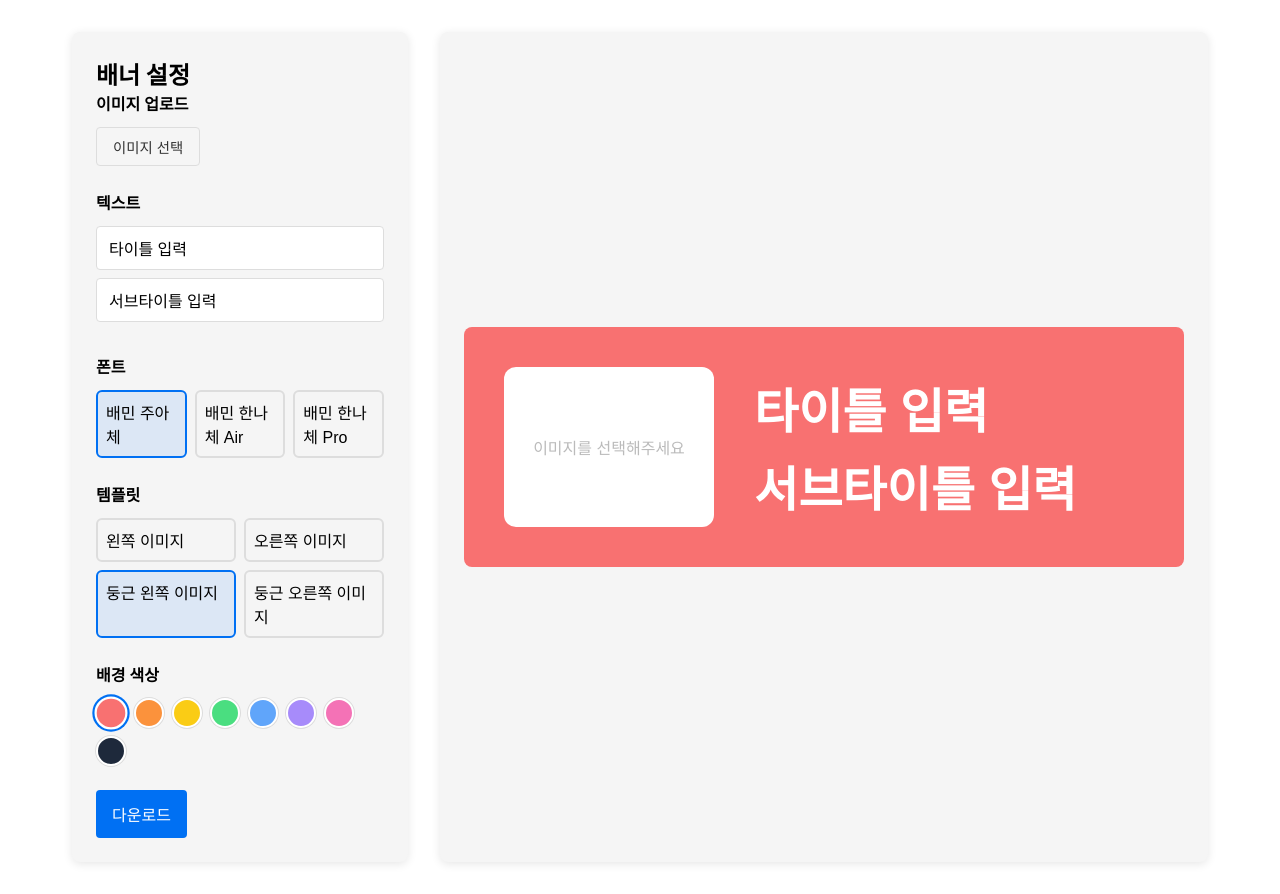
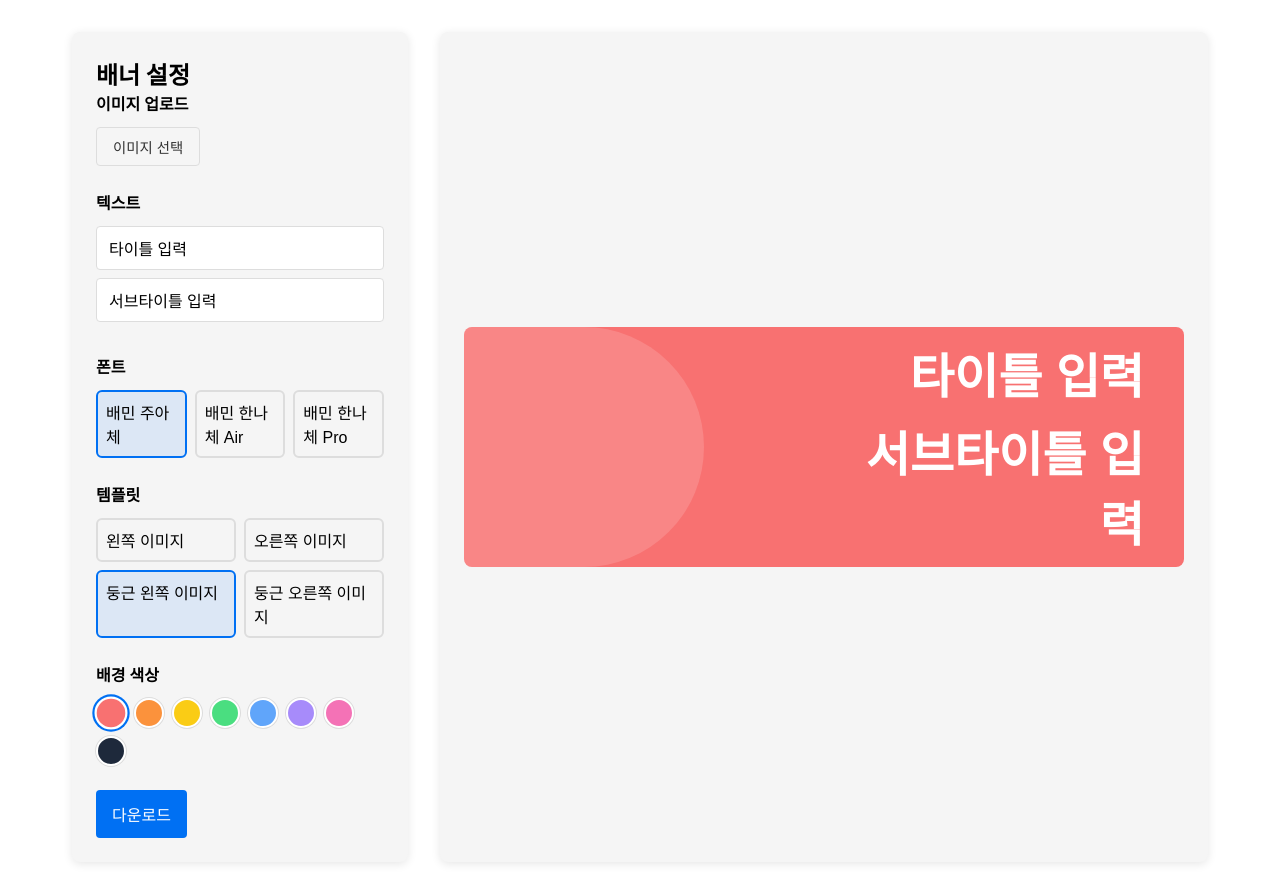
Before and after one commit to telostory/banner-editor, a Next.js app: page / in a window 1280 px wide. Both pictures are taken after a click on the element "둥근 왼쪽 이미지". Built offline with nearby package versions, Linux system fonts and the light colour scheme; a web font is replaced by a local one.

Commit message:
템플릿 디자인 업데이트: 모서리 라운드 및 반원형 템플릿 추가

```diff
--- a/app/components/BannerEditor.js
+++ b/app/components/BannerEditor.js
@@ -18,32 +18,32 @@ const PRESET_COLORS = [
 
 const TEMPLATES = [
   {
-    id: 'left-image',
+    id: 'left-image-rounded',
     name: '왼쪽 이미지',
-    imagePosition: 'left',
-    textPosition: 'right',
-    imageStyle: 'normal',
-  },
-  {
-    id: 'right-image',
-    name: '오른쪽 이미지',
-    imagePosition: 'right',
-    textPosition: 'left',
-    imageStyle: 'normal',
-  },
-  {
-    id: 'rounded-left',
-    name: '둥근 왼쪽 이미지',
     imagePosition: 'left',
     textPosition: 'right',
     imageStyle: 'rounded',
   },
   {
-    id: 'rounded-right',
+    id: 'right-image-rounded',
+    name: '오른쪽 이미지',
+    imagePosition: 'right',
+    textPosition: 'left',
+    imageStyle: 'rounded',
+  },
+  {
+    id: 'semicircle-left',
+    name: '둥근 왼쪽 이미지',
+    imagePosition: 'left',
+    textPosition: 'right',
+    imageStyle: 'semicircle',
+  },
+  {
+    id: 'semicircle-right',
     name: '둥근 오른쪽 이미지',
     imagePosition: 'right',
     textPosition: 'left',
-    imageStyle: 'rounded',
+    imageStyle: 'semicircle',
   },
 ];
 
--- a/app/components/BannerPreview.js
+++ b/app/components/BannerPreview.js
@@ -4,6 +4,164 @@ import { forwardRef } from 'react';
 
 const BannerPreview = forwardRef(({ bannerConfig }, ref) => {
   const { title, subtitle, backgroundColor, template, image, font } = bannerConfig;
+
+  // 이미지 스타일에 따른 렌더링 결정
+  const renderBanner = () => {
+    if (template.imageStyle === 'semicircle') {
+      return renderSemicircleTemplate();
+    } else {
+      return renderRoundedTemplate();
+    }
+  };
+
+  // 둥근 모서리 이미지 템플릿 (1, 2번 케이스)
+  const renderRoundedTemplate = () => {
+    const isLeft = template.imagePosition === 'left';
+
+    return (
+      <>
+        <div
+          style={{
+            position: 'absolute',
+            [isLeft ? 'left' : 'right']: '40px',
+            top: '50%',
+            transform: 'translateY(-50%)',
+            width: '210px',
+            height: '160px',
+          }}
+        >
+          {image ? (
+            <div style={{
+              width: '100%',
+              height: '100%',
+              borderRadius: '12px',
+              overflow: 'hidden'
+            }}>
+              <img
+                src={image}
+                alt="배너 이미지"
+                style={{ width: '100%', height: '100%', objectFit: 'cover' }}
+              />
+            </div>
+          ) : (
+            <div
+              style={{
+                width: '100%',
+                height: '100%',
+                backgroundColor: '#ffffff',
+                display: 'flex',
+                justifyContent: 'center',
+                alignItems: 'center',
+                borderRadius: '12px',
+                overflow: 'hidden'
+              }}
+            >
+              <span style={{ color: '#bbbbbb' }}>이미지를 선택해주세요</span>
+            </div>
+          )}
+        </div>
+        <div
+          className={font.className}
+          style={{
+            position: 'absolute',
+            [isLeft ? 'left' : 'right']: '290px',
+            [isLeft ? 'right' : 'left']: '40px',
+            top: '50%',
+            transform: 'translateY(-50%)',
+            color: 'white',
+          }}
+        >
+          <h1 style={{ fontSize: '3.0rem', marginBottom: '8px' }}>{title}</h1>
+          <h2 style={{ fontSize: '3.0rem' }}>{subtitle}</h2>
+        </div>
+      </>
+    );
+  };
+
+  // 반원형 템플릿 (3, 4번 케이스)
+  const renderSemicircleTemplate = () => {
+    const isLeft = template.imagePosition === 'left';
+    const semicircleSize = 480; // 반원 크기
+
+    return (
+      <>
+        <div
+          style={{
+            position: 'absolute',
+            [isLeft ? 'left' : 'right']: -semicircleSize / 2,
+            top: 0,
+            width: semicircleSize,
+            height: '240px',
+            overflow: 'hidden',
+            borderRadius: isLeft ? '0 240px 240px 0' : '240px 0 0 240px',
+            backgroundColor: 'rgba(255, 255, 255, 0.15)',
+          }}
+        >
+          {image ? (
+            <div style={{
+              position: 'relative',
+              width: '100%',
+              height: '100%',
+              display: 'flex',
+              justifyContent: isLeft ? 'flex-start' : 'flex-end',
+              alignItems: 'center'
+            }}>
+              <img
+                src={image}
+                alt="배너 이미지"
+                style={{
+                  width: '240px',
+                  height: '180px',
+                  objectFit: 'cover',
+                  marginLeft: isLeft ? '0' : 'auto',
+                  marginRight: isLeft ? 'auto' : '0',
+                  borderRadius: '12px'
+                }}
+              />
+            </div>
+          ) : (
+            <div style={{
+              position: 'relative',
+              width: '100%',
+              height: '100%',
+              display: 'flex',
+              justifyContent: isLeft ? 'flex-start' : 'flex-end',
+              alignItems: 'center'
+            }}>
+              <div style={{
+                width: '240px',
+                height: '180px',
+                backgroundColor: '#ffffff',
+                display: 'flex',
+                justifyContent: 'center',
+                alignItems: 'center',
+                marginLeft: isLeft ? '0' : 'auto',
+                marginRight: isLeft ? 'auto' : '0',
+                borderRadius: '12px'
+              }}>
+                <span style={{ color: '#bbbbbb' }}>이미지를 선택해주세요</span>
+              </div>
+            </div>
+          )}
+        </div>
+        <div
+          className={font.className}
+          style={{
+            position: 'absolute',
+            [isLeft ? 'right' : 'left']: '40px',
+            width: '300px',
+            top: '50%',
+            transform: 'translateY(-50%)',
+            color: 'white',
+            textAlign: isLeft ? 'right' : 'left'
+          }}
+        >
+          <h1 style={{ fontSize: '3.0rem', marginBottom: '8px' }}>{title}</h1>
+          <h2 style={{ fontSize: '3.0rem' }}>{subtitle}</h2>
+        </div>
+      </>
+    );
+  };
 
   return (
     <div className="preview">
@@ -18,109 +176,7 @@ const BannerPreview = forwardRef(({ bannerConfig }, ref) => {
           overflow: 'hidden',
         }}
       >
-        {template.imagePosition === 'left' ? (
-          <>
-            <div
-              style={{
-                position: 'absolute',
-                left: '40px',
-                top: '50%',
-                transform: 'translateY(-50%)',
-                width: '210px',
-                height: '160px',
-              }}
-            >
-              {image ? (
-                <div className={template.imageStyle === 'rounded' ? 'rounded-image' : ''}>
-                  <img
-                    src={image}
-                    alt="배너 이미지"
-                    style={{ width: '100%', height: '100%', objectFit: 'cover' }}
-                  />
-                </div>
-              ) : (
-                <div
-                  className={template.imageStyle === 'rounded' ? 'rounded-image' : ''}
-                  style={{
-                    width: '100%',
-                    height: '100%',
-                    backgroundColor: '#ffffff',
-                    display: 'flex',
-                    justifyContent: 'center',
-                    alignItems: 'center'
-                  }}
-                >
-                  <span style={{ color: '#bbbbbb' }}>이미지를 선택해주세요</span>
-                </div>
-              )}
-            </div>
-            <div
-              className={font.className}
-              style={{
-                position: 'absolute',
-                left: '290px',
-                top: '50%',
-                transform: 'translateY(-50%)',
-                right: '40px',
-                color: 'white',
-              }}
-            >
-              <h1 style={{ fontSize: '3.0rem', marginBottom: '8px' }}>{title}</h1>
-              <h2 style={{ fontSize: '3.0rem' }}>{subtitle}</h2>
-            </div>
-          </>
-        ) : (
-          <>
-            <div
-              style={{
-                position: 'absolute',
-                right: '40px',
-                top: '50%',
-                transform: 'translateY(-50%)',
-                width: '210px',
-                height: '160px',
-              }}
-            >
-              {image ? (
-                <div className={template.imageStyle === 'rounded' ? 'rounded-image' : ''}>
-                  <img
-                    src={image}
-                    alt="배너 이미지"
-                    style={{ width: '100%', height: '100%', objectFit: 'cover' }}
-                  />
-                </div>
-              ) : (
-                <div
-                  className={template.imageStyle === 'rounded' ? 'rounded-image' : ''}
-                  style={{
-                    width: '100%',
-                    height: '100%',
-                    backgroundColor: '#ffffff',
-                    display: 'flex',
-                    justifyContent: 'center',
-                    alignItems: 'center'
-                  }}
-                >
-                  <span style={{ color: '#bbbbbb' }}>이미지를 선택해주세요</span>
-                </div>
-              )}
-            </div>
-            <div
-              className={font.className}
-              style={{
-                position: 'absolute',
-                right: '290px',
-                top: '50%',
-                transform: 'translateY(-50%)',
-                left: '40px',
-                color: 'white',
-              }}
-            >
-              <h1 style={{ fontSize: '3.0rem', marginBottom: '8px' }}>{title}</h1>
-              <h2 style={{ fontSize: '3.0rem' }}>{subtitle}</h2>
-            </div>
-          </>
-        )}
+        {renderBanner()}
       </div>
     </div>
   );
```
